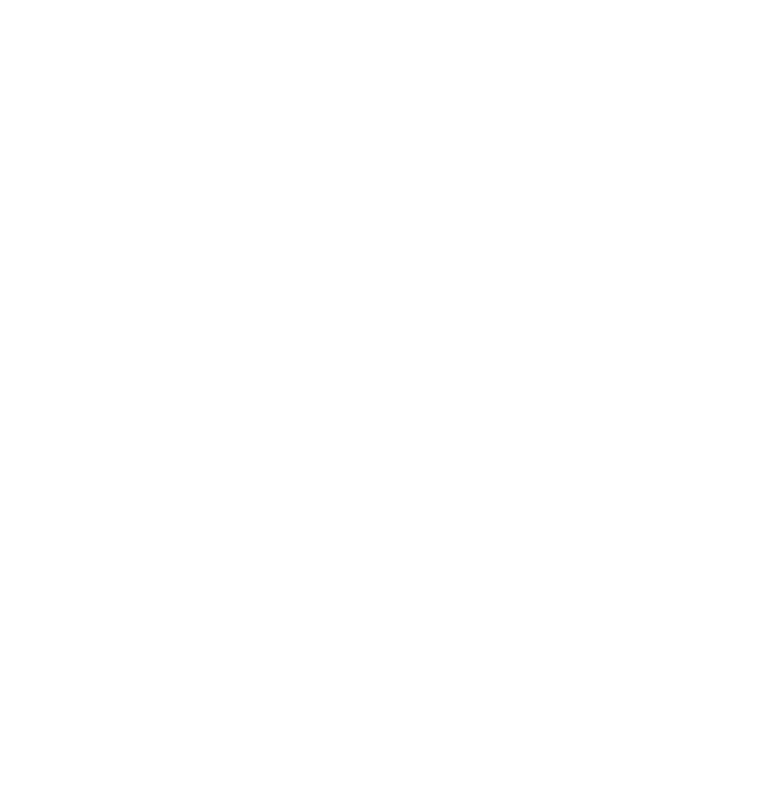
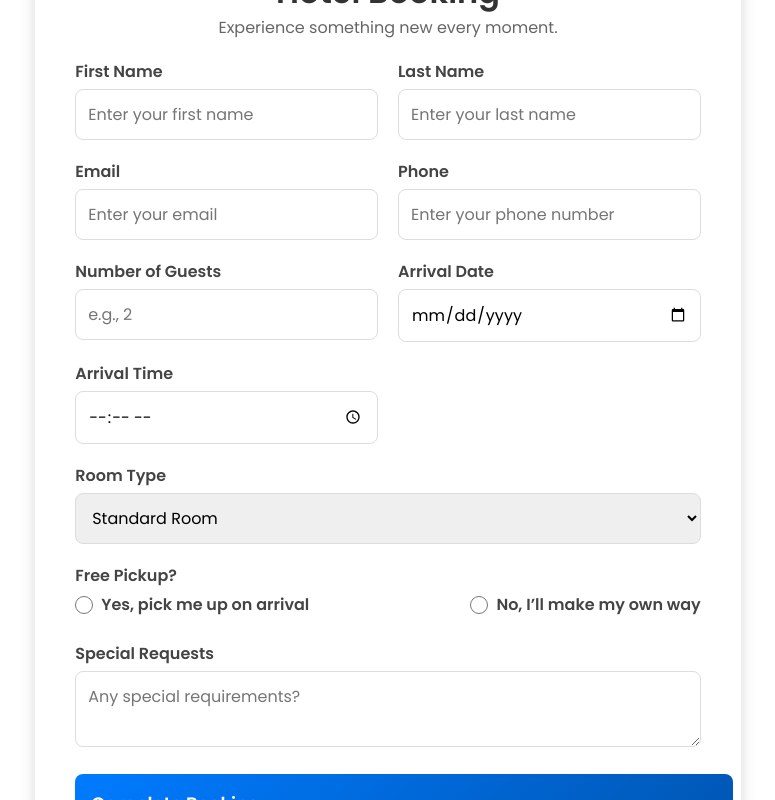
Before and after one commit to Ampomaah24/InnSight, a React (Vite) app: page /book-room in a window 1280 px wide. Before the commit this address had no page. Shown: the whole page, without its empty margins (252-1027 px from the left). Built offline with nearby package versions, Linux system fonts and the light colour scheme.

Commit message:
booking edits

```diff
--- a/src/App.jsx
+++ b/src/App.jsx
@@ -14,6 +14,7 @@
 import Rooms from "./pages/Rooms";
 import Billing from "./pages/Billing";
 import Reports from "./pages/Reports";
+import BookingPage from "./pages/BookingPage";
 
 
 const App = () => {
@@ -34,6 +35,7 @@
         <Route path="/rooms" element={<Rooms />} />
         <Route path="/billing" element={<Billing />} />
         <Route path="/reports" element={<Reports />} />
+        <Route path="/book-room" element={<BookingPage />} />
 
       </Routes>
     </Router>
--- /dev/null
+++ b/src/assets/styles/BookingPage.css
@@ -0,0 +1,106 @@
+.booking-container {
+    max-width: 900px;  /* Wider container */
+    width: 90%;
+    margin: 50px auto;
+    padding: 40px;
+    background: white;
+    border-radius: 12px;
+    box-shadow: 0px 5px 15px rgba(0, 0, 0, 0.15);
+    font-family: "Poppins", sans-serif;
+}
+
+h2 {
+    font-size: 32px;
+    font-weight: bold;
+    color: #333;
+    text-align: center;
+}
+
+p {
+    font-size: 16px;
+    color: #666;
+    text-align: center;
+    margin-bottom: 20px;
+}
+
+/* Grid Layout to Reduce Length */
+.booking-form {
+    display: grid;
+    grid-template-columns: repeat(2, 1fr);
+    gap: 20px;
+}
+
+/* Full Width Elements */
+.full-width {
+    grid-column: span 2;
+}
+
+.booking-form label {
+    font-size: 16px;
+    font-weight: 600;
+    color: #444;
+    display: block;
+    margin-bottom: 5px;
+}
+
+.booking-form input,
+.booking-form select,
+.booking-form textarea {
+    width: 100%;
+    padding: 12px;
+    font-size: 16px;
+    border: 1px solid #ddd;
+    border-radius: 8px;
+    transition: 0.3s ease-in-out;
+}
+
+.booking-form input:focus,
+.booking-form select:focus,
+.booking-form textarea:focus {
+    border-color: #007bff;
+    box-shadow: 0px 0px 5px rgba(0, 123, 255, 0.3);
+}
+
+/* Radio Buttons */
+.radio-group {
+    display: flex;
+    justify-content: space-between;
+    align-items: center;
+}
+
+.radio-group label {
+    display: flex;
+    align-items: center;
+    gap: 8px;
+}
+
+.radio-group input {
+    width: 18px;
+    height: 18px;
+}
+
+/* Button Styling */
+.confirm-booking {
+    background: linear-gradient(135deg, #007bff, #0056b3);
+    color: white;
+    border: none;
+    padding: 16px;
+    font-size: 18px;
+    font-weight: bold;
+    border-radius: 8px;
+    cursor: pointer;
+    transition: 0.3s ease-in-out;
+    width: 100%;
+    grid-column: span 2; /* Full width */
+}
+
+.confirm-booking:hover {
+    background: linear-gradient(135deg, #0056b3, #003e7e);
+}
+
+/* Responsive Adjustments */
+@media (max-width: 768px) {
+    .booking-form {
+        grid-template-columns: 1fr; /* Single column for mobile */
+    }
+}
--- /dev/null
+++ b/src/pages/BookingPage.jsx
@@ -0,0 +1,133 @@
+import React, { useState } from "react";
+import { useNavigate } from "react-router-dom";
+import "../assets/styles/BookingPage.css";
+
+const BookingPage = () => {
+  const navigate = useNavigate();
+  const [formData, setFormData] = useState({
+    firstName: "",
+    lastName: "",
+    email: "",
+    phone: "",
+    numberOfGuests: "",
+    arrivalDate: "",
+    arrivalTime: "",
+    roomType: "Standard Room",
+    freePickup: "",
+    specialRequests: "",
+  });
+
+  const [isSubmitted, setIsSubmitted] = useState(false);
+
+  const handleChange = (e) => {
+    setFormData({
+      ...formData,
+      [e.target.name]: e.target.value,
+    });
+  };
+
+  const handleSubmit = (e) => {
+    e.preventDefault();
+    setIsSubmitted(true);
+  };
+
+  return (
+    <div className="booking-container">
+      <h2>Hotel Booking</h2>
+      <p>Experience something new every moment.</p>
+
+      {isSubmitted ? (
+        <div className="success-message">
+          <h3>Booking Confirmed!</h3>
+          <p>Thank you, {formData.firstName}! Your room has been booked successfully.</p>
+          <button className="confirm-booking" onClick={() => navigate("/room-booking")}>
+            Back to Rooms
+          </button>
+        </div>
+      ) : (
+        <form className="booking-form" onSubmit={handleSubmit}>
+          {/* First Name & Last Name */}
+          <div>
+            <label>First Name</label>
+            <input type="text" name="firstName" required value={formData.firstName} onChange={handleChange} placeholder="Enter your first name" />
+          </div>
+
+          <div>
+            <label>Last Name</label>
+            <input type="text" name="lastName" required value={formData.lastName} onChange={handleChange} placeholder="Enter your last name" />
+          </div>
+
+          {/* Email & Phone */}
+          <div>
+            <label>Email</label>
+            <input type="email" name="email" required value={formData.email} onChange={handleChange} placeholder="Enter your email" />
+          </div>
+
+          <div>
+            <label>Phone</label>
+            <input type="tel" name="phone" required value={formData.phone} onChange={handleChange} placeholder="Enter your phone number" />
+          </div>
+
+          {/* Number of Guests */}
+          <div>
+            <label>Number of Guests</label>
+            <input type="number" name="numberOfGuests" required value={formData.numberOfGuests} onChange={handleChange} placeholder="e.g., 2" />
+          </div>
+
+          {/* Arrival Date & Time */}
+          <div>
+            <label>Arrival Date</label>
+            <input type="date" name="arrivalDate" required value={formData.arrivalDate} onChange={handleChange} />
+          </div>
+
+          <div>
+            <label>Arrival Time</label>
+            <input type="time" name="arrivalTime" required value={formData.arrivalTime} onChange={handleChange} />
+          </div>
+
+          {/* Room Type (Dropdown) */}
+          <div className="full-width">
+            <label>Room Type</label>
+            <select name="roomType" value={formData.roomType} onChange={handleChange}>
+              <option>Standard Room</option>
+              <option>Deluxe Room</option>
+              <option>Executive Suite</option>
+            </select>
+          </div>
+
+          {/* Free Pickup (Radio Buttons) */}
+          <div className="full-width">
+            <label>Free Pickup?</label>
+            <div className="radio-group">
+              <label>
+                <input type="radio" name="freePickup" value="Yes" onChange={handleChange} />
+                Yes, pick me up on arrival
+              </label>
+              <label>
+                <input type="radio" name="freePickup" value="No" onChange={handleChange} />
+                No, I’ll make my own way
+              </label>
+            </div>
+          </div>
+
+          {/* Special Requests */}
+          <div className="full-width">
+            <label>Special Requests</label>
+            <textarea
+              name="specialRequests"
+              className="special-requests"
+              value={formData.specialRequests}
+              onChange={handleChange}
+              placeholder="Any special requirements?"
+            ></textarea>
+          </div>
+
+          {/* Submit Button */}
+          <button type="submit" className="confirm-booking">Complete Booking</button>
+        </form>
+      )}
+    </div>
+  );
+};
+
+export default BookingPage;
```
